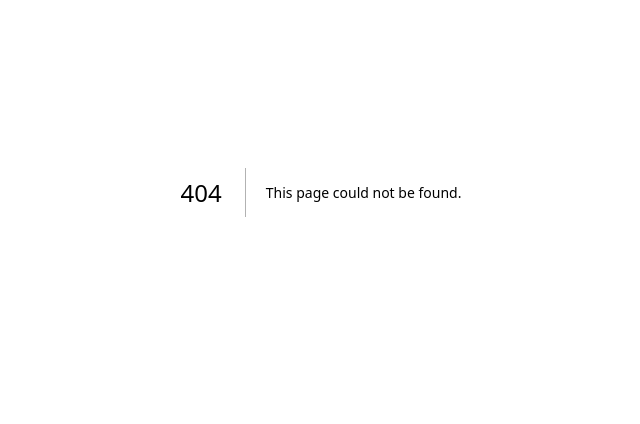
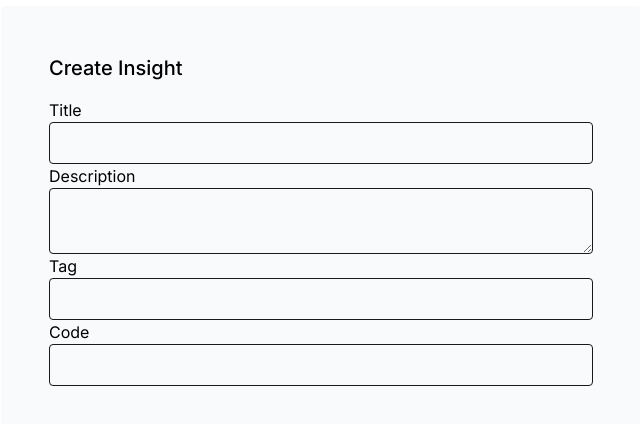
Before and after one commit to Zid-er/codeinsight, a Next.js app: page /create in a window 1280 px wide. Before the commit this address had no page. Shown: the part 208-632 px from the top of the page, without its empty margins (319-959 px from the left). Built offline with nearby package versions, Linux system fonts and the light colour scheme.

Commit message:
fix create

```diff
--- /dev/null
+++ b/src/app/create/page.tsx
@@ -0,0 +1,32 @@
+
+
+
+
+const Create = () => {
+    return (
+        <form className="flex flex-col justify-center items-center translate-y-[50%] dark:text-[#ffffff]">
+            <div className="dark:bg-primary bg-slate-50 p-12 rounded w-[50%]">
+                <p className="text-xl font-medium pb-4">Create Insight</p>
+                <div className="flex flex-col">
+                    <label>Title</label>
+                    <input  className="border border-primary outline-none px-2 py-2 rounded dark:border-[#2d2d2d] bg-transparent" />
+                </div>
+                <div className="flex flex-col">
+                    <label>Description</label>
+                    <textarea className="border border-primary outline-none px-2 py-2 rounded dark:border-[#2d2d2d] bg-transparent" ></textarea>
+                </div>
+                <div className="flex flex-col">
+                    <label>Tag</label>
+                    <input  className="border border-primary outline-none px-2 py-2 rounded dark:border-[#2d2d2d] bg-transparent" />
+                </div>
+                <div className="flex flex-col">
+                    <label>Code</label>
+                    <input  className="border border-primary outline-none px-2 py-2 rounded dark:border-[#2d2d2d] bg-transparent" />
+                </div>
+
+            </div>
+        </form>
+    )
+}
+
+export default Create
```
